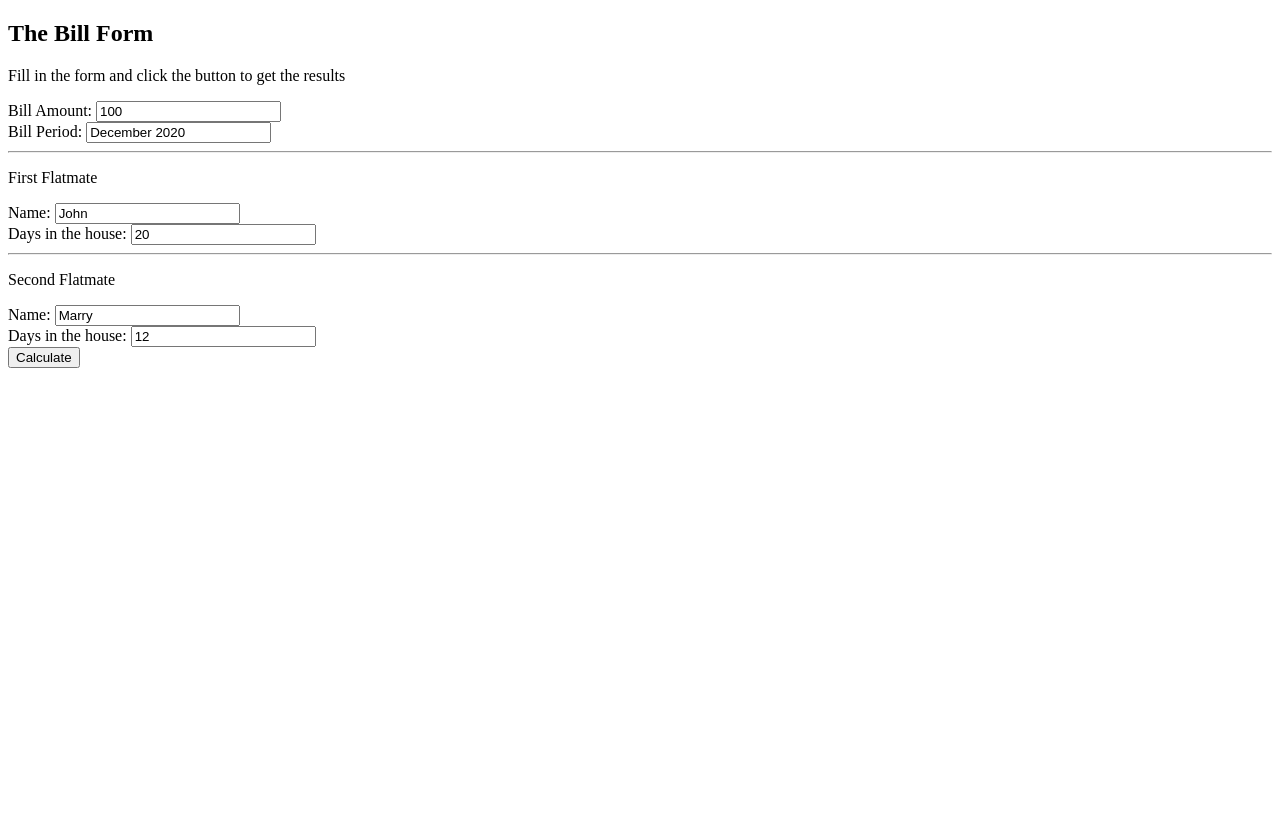
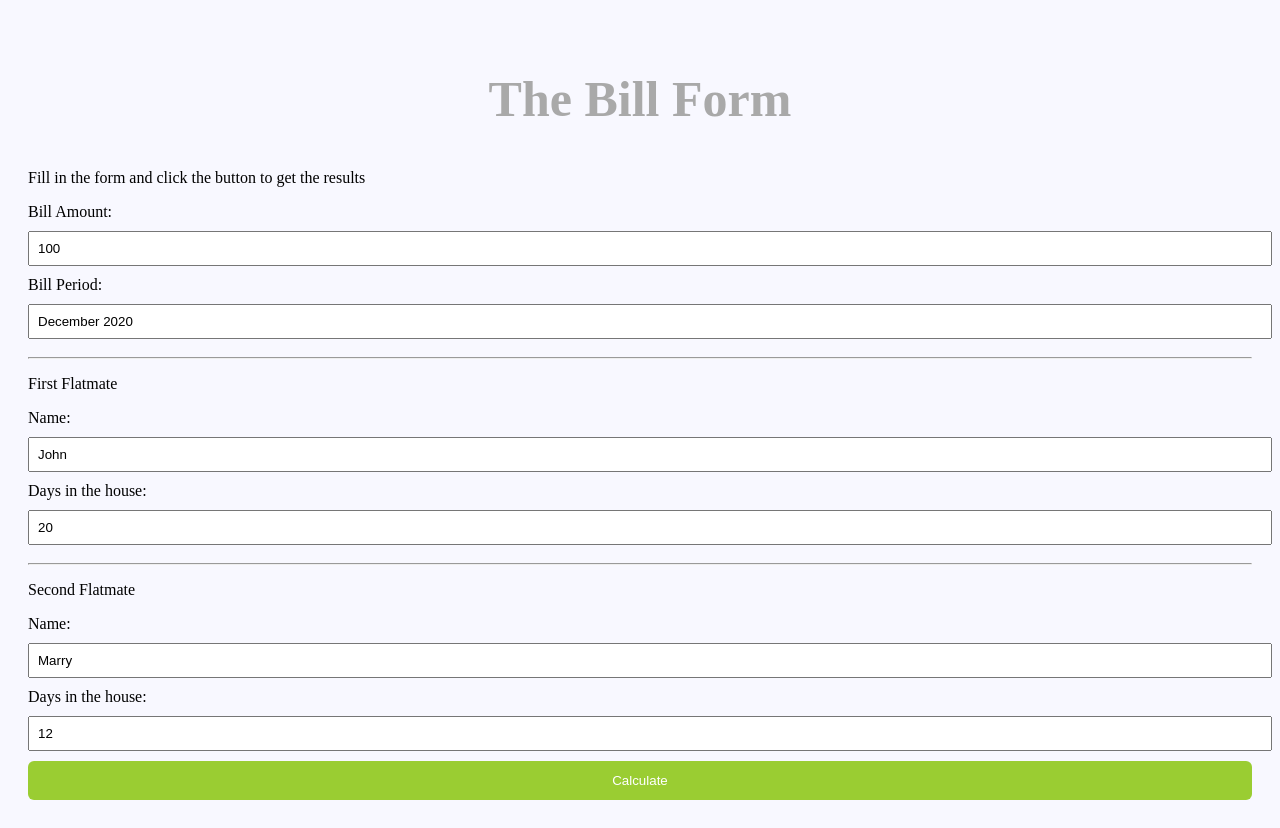
Before and after one commit to pxxthik/Python-OOP-Projects, a Flask app: page /bill in a window 1280 px wide. Before the commit the page ends 368 px from the top, so only its background shows below. Run offline with Flask 3, Linux system fonts and the light colour scheme.

Commit message:
add style to flatmates web app

```diff
--- /dev/null
+++ b/Flatmates_Bill/static/bill_form.css
@@ -0,0 +1,26 @@
+h2{
+    color: darkgrey;
+    text-align: center;
+    font-size: 50px;
+}
+
+input[type=text]{
+    width: 100%;
+    padding: 8px 8px;
+    margin: 10px 0;
+}
+
+input[type=submit]{
+    width: 100%;
+    background-color: YellowGreen;
+    color: white;
+    padding: 12px 12px;
+    border: none;
+    border-radius: 6px;
+    cursor: pointer;
+}
+
+body{
+    background-color: GhostWhite;
+    padding: 20px;
+}
--- /dev/null
+++ b/Flatmates_Bill/static/results.css
@@ -0,0 +1,4 @@
+body{
+    background-color: GhostWhite;
+    padding: 20px;
+}
--- a/Flatmates_Bill/templates/bill_form_page.html
+++ b/Flatmates_Bill/templates/bill_form_page.html
@@ -3,6 +3,7 @@
 <head>
     <meta charset="UTF-8">
     <title>Title</title>
+    <link rel="stylesheet" href="static/bill_form.css">
 </head>
 <body>
     <h2>The Bill Form</h2>
--- a/Flatmates_Bill/templates/index.html
+++ b/Flatmates_Bill/templates/index.html
@@ -3,6 +3,7 @@
 <head>
     <meta charset="UTF-8">
     <title>Title</title>
+    <link rel="stylesheet" href="static/home.css">
 </head>
 <body>
     <h2>Flatmates bill</h2>
--- a/Flatmates_Bill/templates/results.html
+++ b/Flatmates_Bill/templates/results.html
@@ -3,10 +3,11 @@
 <head>
     <meta charset="UTF-8">
     <title>Title</title>
+    <link rel="stylesheet" href="static/results.css">
 </head>
 <body>
-    {{name1}} pays {{amount1}}<br>
-    {{name2}} pays {{amount2}}
+    {{name1}} pays: {{amount1}}<br>
+    {{name2}} pays: {{amount2}}
 
 </body>
 </html>
```
Also changed, not shown: Flatmates_Bill/static/home.css (added, +20 -0 lines).
